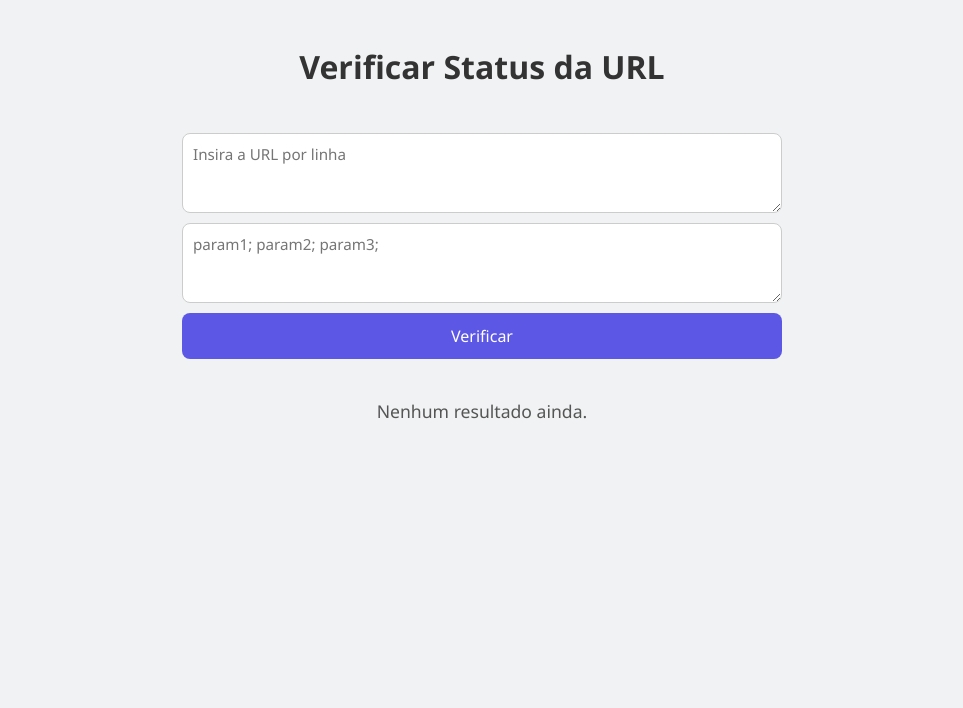
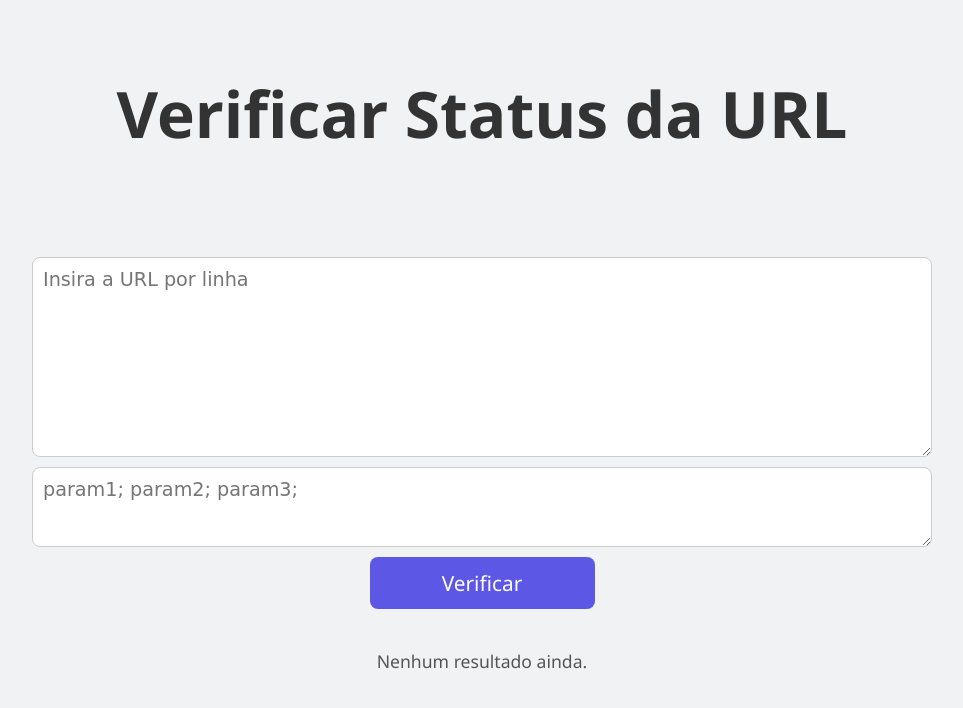
Before and after one commit to SouzaEdgar/url_tester, a FastAPI app: page / in a window 1280 px wide. Shown: the top 708 px of the page, without its empty margins (158-1121 px from the left). Run offline with FastAPI, Linux system fonts and the light colour scheme; parts of the project's set-up code (start-up, migrations or seed data) failed here and were passed over.

Commit message:
style: alterando estilo

```diff
--- a/static/style.css
+++ b/static/style.css
@@ -17,9 +17,10 @@ body {
 }
 
 #title_1 {
-    margin: 25px;
-    font-size: 2rem;
+    margin-top: 25px;
+    font-size: 4rem;
     color: #333;
+    padding-top: 2%;
 }
 
 /* ===== Formulário ===== */
@@ -29,7 +30,8 @@ body {
     flex-direction: column;
     gap: 10px;
     width: 100%;
-    max-width: 600px;
+    max-width: 900px;
+    padding-top: 5%;
 }
 
 .txt-area {
@@ -38,38 +40,59 @@ body {
     border: 1px solid #ccc;
     border-radius: 8px;
     padding: 10px;
-    font-size: 0.95rem;
+    font-size: 1.2rem;
     resize: vertical;
     transition: border 0.3s;
+    font-family: cursive;
 }
 
-.txt-area:focus {
+.txt-area:focus, .txt-area:hover {
     border-color: #4f46e5;
     outline: none;
     box-shadow: 0 0 4px rgba(0, 123, 255, 0.3);
 }
 
+#grid_form {
+    display: flex;
+    flex-direction: column;
+    gap: 10px;
+    width: 100%;
+    max-width: 1000px;
+    padding-top: 2%;
+    align-items: center;
+}
+
+#txt_url {
+    height: 200px;
+}
+
+#txt_parameter {
+    height: 60px;
+}
+
 .btn {
+    height: 100%;
     background: rgba(78, 70, 229, 0.9);
     color: white;
     border: none;
     padding: 12px;
     border-radius: 8px;
     cursor: pointer;
-    font-size: 1rem;
+    font-size: 1.3rem;
     transition: 0.3s;
+    width: 25%;
 }
-
 .btn:hover {
-    background: #0056b3;
+    background: rgba(21, 16, 124, 0.9);
 }
 
 /* ===== Tabela ===== */
 .table-container {
-    width: 100%;
+    width: 70%;
     /* max-width: 1000px; */
     overflow-x: auto;
     margin-top: 20px;
+    box-shadow: 0px 7px 29px 0px rgba(100, 100, 111, 0.2);
 }
 
 table {
@@ -80,7 +103,6 @@ table {
     background: white;
     border-radius: 10px;
     overflow: hidden;
-    box-shadow: 0 4px 10px rgba(0,0,0,0.1);
 }
 
 /* --- cabeçalho --- */
@@ -89,26 +111,31 @@ th {
     color: white;
     padding: 12px;
     font-weight: bold;
+    border-right: 1px solid rgba(78, 70, 229, 0.6);
 }
 /* th:nth-child(1), td:nth-child(1) { width: 5%; }  Posição */
 th:nth-child(2), td:nth-child(2) { width: 55%; } /* URL Final */
 th:nth-child(3), td:nth-child(3) { width: 25%; } /* Parâmetros */
 th:nth-child(4), td:nth-child(4) { width: 15%; } /* Status */
+
+th:last-child, td:last-child {
+    border-right: none;
+}
 /* --- linhas --- */
 td {
     padding: 10px;
     border-top: 1px solid #ddd;
-    vertical-align: top;
+    border-right: 1px solid rgba(154, 152, 211, 0.1);
 }
 
 tr:nth-child(even) {
-    background: #f2f6fc; /* cor alternada */
+    background: rgb(251, 251, 255); /* cor alternada */
 }
 
 /* --- urls --- */
 .urls {
     font-family: monospace;
-    word-break: break-all;
+    word-break: keep-all;
     white-space: pre-wrap;
     text-align: left;
     overflow-wrap: anywhere; /* quebrar em qualquer momento */
@@ -130,7 +157,18 @@ tr:nth-child(even) {
     white-space: pre-wrap;
     overflow-wrap: break-word;
 }
-
+.params ul {
+    list-style: none; /* remove a bolinha padrão */
+    padding: 0;
+    margin: 0;
+}
+.params li::before {
+    content: "•";
+    color: #4f46e5;
+    font-weight: bold;
+    display: inline-block;
+    width: 1em; /* garantir alinhamento */
+}
 /* --- status --- */
 .status {
     font-weight: bold;
--- a/templates/index.html
+++ b/templates/index.html
@@ -8,9 +8,11 @@
 <body>
     <h1 id="title_1">Verificar Status da URL</h1>
     <form method="POST" class="form-container">
-        <textarea name="url" class="txt-area" placeholder="Insira a URL por linha" required></textarea>
-        <textarea name="parameter" class="txt-area" placeholder="param1; param2; param3;"></textarea>
-        <button type="submit" class="btn">Verificar</button>
+        <div id="grid_form">
+            <textarea name="url" id="txt_url" class="txt-area" placeholder="Insira a URL por linha" required></textarea>
+            <textarea name="parameter" id="txt_parameter" class="txt-area" placeholder="param1; param2; param3;"></textarea>
+            <button type="submit" class="btn">Verificar</button>
+        </div>
     </form>
 
     {% if resultados %}
```
